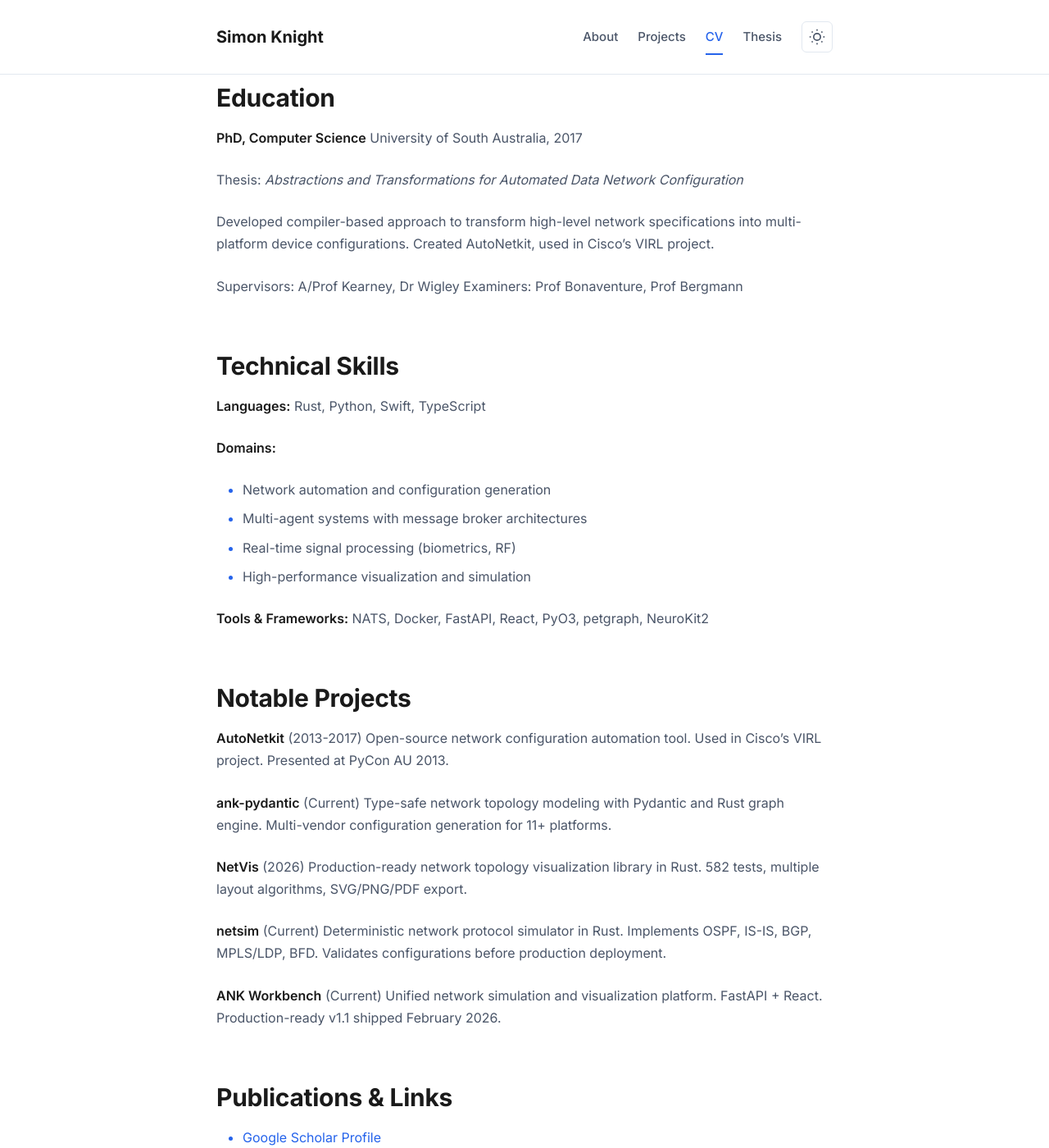
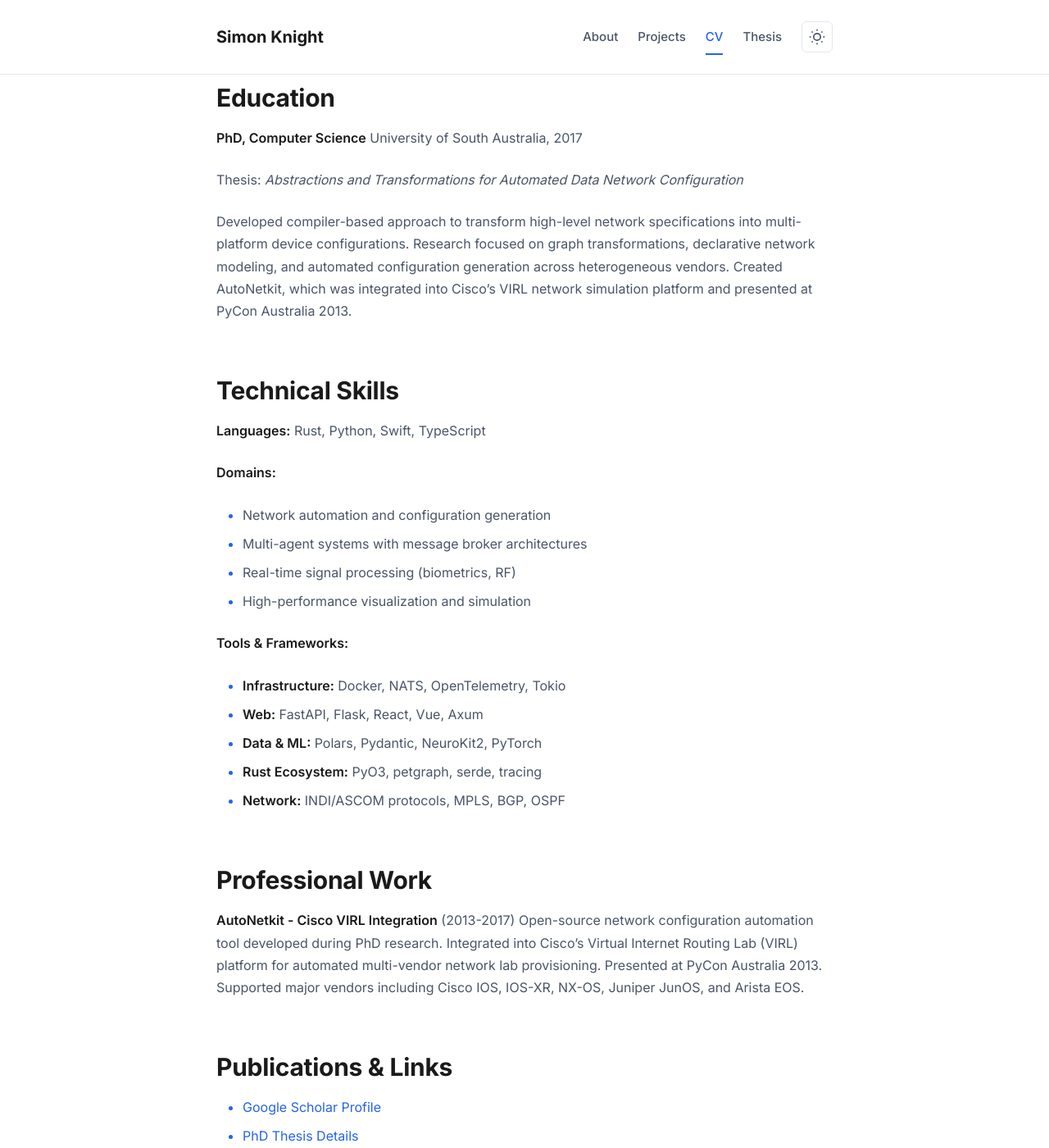
Before and after one commit to sk2/sk2.github.com, a Jekyll site: the page built from cv.md, in a window 1280 px wide and 1400 px high, scrolled down 328 px. Shown: the whole window at 82% size. Built offline with Jekyll 4.4.1, drawn with Linux system fonts in a browser that asks for light colours; our own code applies the rules of GitHub Pages for plain Markdown files.

Commit message:
Clean up CV - remove redundancy and expand technical details
- Remove supervisors/examiners from PhD section
- Expand PhD summary with research focus and outcomes
- Rename 'Notable Projects' to 'Professional Work'
- Remove personal projects (already on /projects page)
- Keep only AutoNetkit/Cisco VIRL work
- Expand Tools & Frameworks with organized categories
- Add Infrastructure, Web, Data/ML, Rust, Network tools

CV now focuses on professional/academic work, not personal projects.

Co-Authored-By: Claude Sonnet 4.5 <noreply@anthropic.com>

```diff
--- a/cv.md
+++ b/cv.md
@@ -15,10 +15,7 @@ University of South Australia, 2017
 
 Thesis: *Abstractions and Transformations for Automated Data Network Configuration*
 
-Developed compiler-based approach to transform high-level network specifications into multi-platform device configurations. Created AutoNetkit, used in Cisco's VIRL project.
-
-Supervisors: A/Prof Kearney, Dr Wigley
-Examiners: Prof Bonaventure, Prof Bergmann
+Developed compiler-based approach to transform high-level network specifications into multi-platform device configurations. Research focused on graph transformations, declarative network modeling, and automated configuration generation across heterogeneous vendors. Created AutoNetkit, which was integrated into Cisco's VIRL network simulation platform and presented at PyCon Australia 2013.
 
 ## Technical Skills
 
@@ -30,24 +27,17 @@ Examiners: Prof Bonaventure, Prof Bergmann
 - Real-time signal processing (biometrics, RF)
 - High-performance visualization and simulation
 
-**Tools & Frameworks:** NATS, Docker, FastAPI, React, PyO3, petgraph, NeuroKit2
+**Tools & Frameworks:**
+- **Infrastructure:** Docker, NATS, OpenTelemetry, Tokio
+- **Web:** FastAPI, Flask, React, Vue, Axum
+- **Data & ML:** Polars, Pydantic, NeuroKit2, PyTorch
+- **Rust Ecosystem:** PyO3, petgraph, serde, tracing
+- **Network:** INDI/ASCOM protocols, MPLS, BGP, OSPF
 
-## Notable Projects
+## Professional Work
 
-**AutoNetkit** (2013-2017)
-Open-source network configuration automation tool. Used in Cisco's VIRL project. Presented at PyCon AU 2013.
-
-**ank-pydantic** (Current)
-Type-safe network topology modeling with Pydantic and Rust graph engine. Multi-vendor configuration generation for 11+ platforms.
-
-**NetVis** (2026)
-Production-ready network topology visualization library in Rust. 582 tests, multiple layout algorithms, SVG/PNG/PDF export.
-
-**netsim** (Current)
-Deterministic network protocol simulator in Rust. Implements OSPF, IS-IS, BGP, MPLS/LDP, BFD. Validates configurations before production deployment.
-
-**ANK Workbench** (Current)
-Unified network simulation and visualization platform. FastAPI + React. Production-ready v1.1 shipped February 2026.
+**AutoNetkit - Cisco VIRL Integration** (2013-2017)
+Open-source network configuration automation tool developed during PhD research. Integrated into Cisco's Virtual Internet Routing Lab (VIRL) platform for automated multi-vendor network lab provisioning. Presented at PyCon Australia 2013. Supported major vendors including Cisco IOS, IOS-XR, NX-OS, Juniper JunOS, and Arista EOS.
 
 ## Publications & Links
 
```
